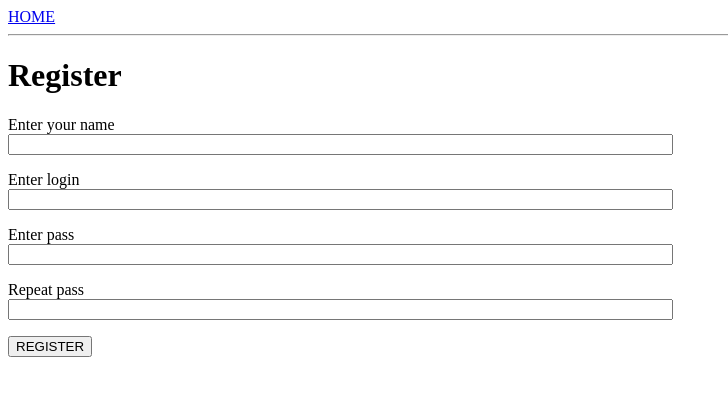
After one commit to arcurrated/flask_test, a Flask app: page /register in a window 1280 px wide. The commit adds this page. Shown: the top 396 px of the page, without its empty margins (0-728 px from the left). Run offline with Flask 2, Linux system fonts and the light colour scheme.

Commit message:
V0.3 Lesson 6. Add register and profile page with some additional fields

```diff
--- a/app/forms.py
+++ b/app/forms.py
@@ -1,8 +1,23 @@
 from flask_wtf import FlaskForm
-from wtforms import TextField, PasswordField, BooleanField
-from wtforms.validators import Required
+from wtforms import TextField, PasswordField, BooleanField, TextAreaField
+from wtforms.validators import Required, EqualTo, ValidationError, Length
+from app.models import User
 
 class LoginForm(FlaskForm):
 	login = TextField('login', validators=[Required()])
 	password = PasswordField('pass')
 	remember_me = BooleanField('remember_me', default=False)
+
+class RegisterForm(FlaskForm):
+	name = TextField('name', validators=[Required()])
+	login = TextField('login', validators=[Required()])
+	password = PasswordField('pass', validators=[Required(), EqualTo('repeat_password', 'Passwords is not equal')])
+	repeat_password = PasswordField('repeat_pass', validators=[Required()])
+
+	def validate_login(form, field):
+		if User.query.filter_by(login=field.data).first():
+			raise ValidationError('Login already used')
+
+class EditProfileForm(FlaskForm):
+	name = TextField('name', validators=[Required()])
+	about_me = TextAreaField('about_me', validators=[Length(min=0, max=140)])
--- a/app/models.py
+++ b/app/models.py
@@ -1,4 +1,5 @@
 from app import db, lm
+from hashlib import md5
 
 #db role constants
 ROLE_USER = 0
@@ -15,6 +16,8 @@ class User(db.Model):
 	password = db.Column(db.String(64))
 	role = db.Column(db.SmallInteger, default=ROLE_USER)
 	posts = db.relationship('Post', backref='author', lazy='dynamic')
+	about_me = db.Column(db.String(140))
+	last_seen = db.Column(db.DateTime)
 
 	def is_authenticated(self):
 		return True
@@ -28,6 +31,9 @@ class User(db.Model):
 	def get_id(self):
 		return str(self.id)
 
+	def get_avatar(self, size):
+		return 'http://www.gravatar.com/avatar/{}?d=mm&s={}'.format(md5(self.login.encode('utf-8')).hexdigest(), str(size))
+
 	def __repr__(self):
 		return '<User {} with login {}>'.format(self.name, self.login)
 
--- a/app/templates/base.html
+++ b/app/templates/base.html
@@ -8,8 +8,9 @@
 	</head>
 	<body>
 		<nav>
-			<div><a href='/'>HOME</a></div>
+			<a href='/'>HOME</a>
 			{% if g.user.is_authenticated %}
+			| <a href="{{ url_for('user_page', login=g.user.login) }}">My PAGE</a>
 			| <a href="{{url_for('logout')}}">LOGOUT</a>
 			{% endif %}
 		</nav>
@@ -17,7 +18,7 @@
 		{% with messages = get_flashed_messages() %}
 			<ul>
 				{% for message in messages %}
-					<li style='color: red'>{{message}}</li>
+					<li style='color: green'>{{message}}</li>
 				{% endfor %}
 			</ul>
 		{% endwith %}
--- a/app/templates/login.html
+++ b/app/templates/login.html
@@ -17,5 +17,6 @@
 	</p>
 	<p>{{form.remember_me}} Remember Me</p>
 	<input type='submit' value='SIGN IN'>
+	<a href="{{ url_for('register')}}">REGISTER</a>
 </form>
 {% endblock %}
--- /dev/null
+++ b/app/templates/post.html
@@ -0,0 +1,3 @@
+<img style="border-radius:50%; float: left; padding: 0px 10px" src="{{ user.get_avatar(30) }}">
+<p>{{post.author.name}} says: <b>{{post.body}}</b></p>
+<div style='clear: both'></div>
--- /dev/null
+++ b/app/templates/register.html
@@ -0,0 +1,34 @@
+{% extends "base.html" %}
+
+{% block content %}
+<h1>Register</h1>
+<form action='' method='post' name='register'>
+	{{form.hidden_tag()}}
+	<p>
+		Enter your name<br>
+		{%for error in form.errors.name%}
+			<span style='color: red'>[{{error}}]</span>
+		{%endfor%}
+		{{ form.name(size=80)}}
+	</p>
+	<p>
+		Enter login<br>
+		{%for error in form.errors.login%}
+			<span style='color: red'>[{{error}}]</span>
+		{%endfor%}
+		{{ form.login(size=80)}}
+	</p>
+	<p>
+		Enter pass<br>
+		{%for error in form.errors.password%}
+			<span style='color: red'>[{{error}}]</span>
+		{%endfor%}
+		{{ form.password(size=80) }}
+	</p>
+	<p>
+		Repeat pass<br>
+		{{ form.repeat_password(size=80) }}
+	</p>
+	<input type='submit' value='REGISTER'>
+</form>
+{% endblock %}
--- a/app/views.py
+++ b/app/views.py
@@ -1,12 +1,17 @@
 from app import app, db, lm
 from flask import render_template, flash, redirect, session, url_for, request, g
 from flask_login import login_user, logout_user, current_user, login_required
-from app.forms import LoginForm
+from app.forms import LoginForm, RegisterForm, EditProfileForm
 from app.models import User, ROLE_USER, ROLE_ADMIN
+from datetime import datetime
 
 @app.before_request
 def before_request():
 	g.user = current_user
+	if g.user.is_authenticated:
+		g.user.last_seen = datetime.utcnow()
+		db.session.add(g.user)
+		db.session.commit()
 
 @app.route('/')
 @app.route('/index')
@@ -45,6 +50,50 @@ def login():
 		return redirect(request.args.get('next') or url_for('index'))
 	return render_template('login.html', title='Sign In', form = form)
 
+@app.route('/register', methods=['GET', 'POST'])
+def register():
+	if g.user is not None and g.user.is_authenticated:
+		return redirect(url_for('logout'))
+	form = RegisterForm()
+	if form.validate_on_submit():
+		_login = form.login.data
+		_password = form.password.data
+		_repeat_password = form.repeat_password.data
+		_name = form.name.data
+		user = User(name=_name, login=_login, password=_password)
+		db.session.add(user)
+		db.session.commit()
+		flash('Successfully registered, please log in')
+		return redirect(url_for('login'))
+	return render_template('register.html', title='Register', form=form)
+
+@app.route('/user/<login>')
+@login_required
+def user_page(login):
+	user = User.query.filter_by(login=login).first()
+	if user is None:
+		flash('User {} not found'.format(login))
+		return redirect(url_for('index'))
+	posts = [{ 'author': user, 'body': 'Test post #1' },
+        { 'author': user, 'body': 'Test post #2' }]
+	return render_template('user_page.html', user=user, posts=posts)
+
+@app.route('/edit', methods=['GET', 'POST'])
+@login_required
+def edit():
+	form = EditProfileForm()
+	if form.validate_on_submit():
+		g.user.nickname = form.name.data
+		g.user.about_me = form.about_me.data
+		db.session.add(g.user)
+		db.session.commit()
+		flash('Your changes have been saved.')
+		return redirect(url_for('edit'))
+	else:
+		form.name.data = g.user.name
+		form.about_me.data = g.user.about_me
+	return render_template('edit_profile.html', form=form)
+
 @app.route('/logout')
 def logout():
 	logout_user()
```
Also changed, not shown: app/templates/edit_profile.html (added, +22 -0 lines), app/templates/user_page.html (added, +19 -0 lines), db_repository/versions/003_migration.py (added, +33 -0 lines), app.db.
